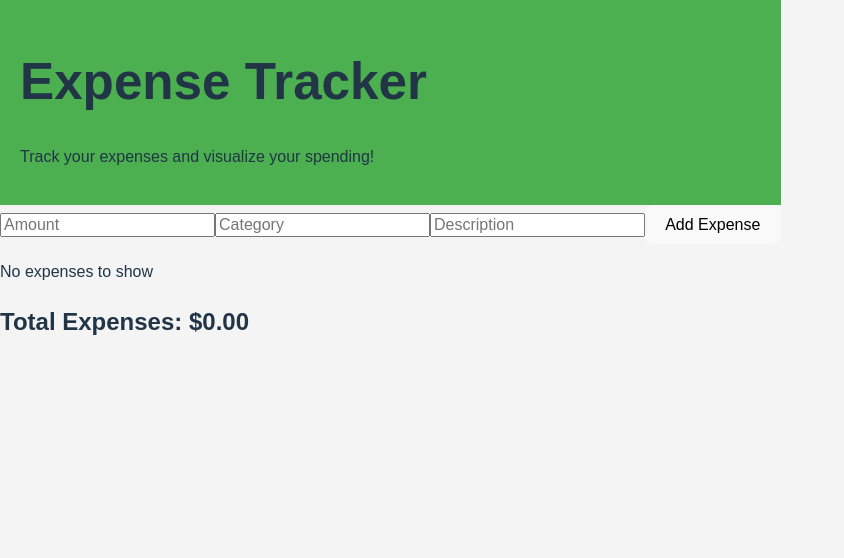
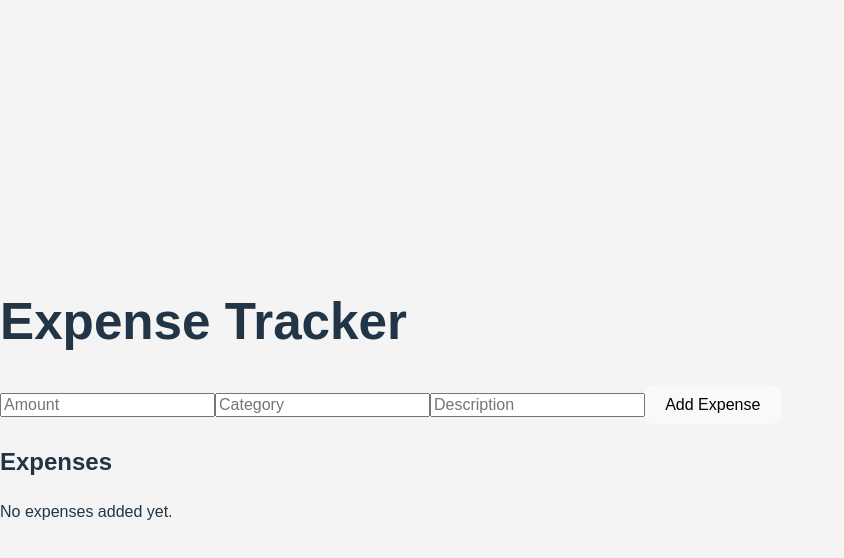
Before and after one commit to lenmorereal/expense-tracker-, a React (Vite) app: page / in a window 1280 px wide. Shown: the top 558 px of the page, without its empty margins (0-844 px from the left). Built offline with nearby package versions, Linux system fonts and the light colour scheme.

Commit message:
Update App.jsx

```diff
--- a/src/App.jsx
+++ b/src/App.jsx
@@ -1,53 +1,35 @@
-import React, { useState, useEffect } from 'react';
-import ExpenseForm from './components/ExpenseForm';
-import ExpenseList from './components/ExpenseList';
-import Chart from './components/Chart';
+// src/App.jsx
+import React, { useState } from 'react';
+import ExpenseForm from './components/ExpenseForm';  // Make sure the path is correct
 import './App.css';
 
 function App() {
   const [expenses, setExpenses] = useState([]);
-  const [total, setTotal] = useState(0);
 
-  useEffect(() => {
-    // Load expenses from localStorage on component mount
-    const savedExpenses = JSON.parse(localStorage.getItem('expenses')) || [];
-    setExpenses(savedExpenses);
-    calculateTotal(savedExpenses);
-  }, []);
-
-  useEffect(() => {
-    // Save expenses to localStorage
-    localStorage.setItem('expenses', JSON.stringify(expenses));
-    calculateTotal(expenses);
-  }, [expenses]);
-
-  const calculateTotal = (expenses) => {
-    const totalAmount = expenses.reduce((acc, expense) => acc + expense.amount, 0);
-    setTotal(totalAmount);
-  };
-
-  const addExpense = (expense) => {
-    setExpenses([expense, ...expenses]);
-  };
-
-  const deleteExpense = (id) => {
-    setExpenses(expenses.filter(expense => expense.id !== id));
+  // Function to handle the form submission
+  const addExpenseHandler = (expense) => {
+    setExpenses((prevExpenses) => [...prevExpenses, expense]);
   };
 
   return (
     <div className="App">
-      <header className="text-center p-4 bg-blue-500 text-white">
-        <h1 className="text-3xl font-bold">Expense Tracker</h1>
-        <p className="text-xl">Track your expenses and visualize your spending!</p>
-      </header>
-      <main className="p-6">
-        <ExpenseForm addExpense={addExpense} />
-        <ExpenseList expenses={expenses} deleteExpense={deleteExpense} />
-        <div className="mt-6">
-          <h2 className="text-2xl">Total Expenses: ${total.toFixed(2)}</h2>
-          <Chart expenses={expenses} />
-        </div>
-      </main>
+      <h1>Expense Tracker</h1>
+
+      {/* Pass the addExpenseHandler to ExpenseForm as a prop */}
+      <ExpenseForm onAddExpense={addExpenseHandler} />
+
+      <div className="expense-list">
+        <h2>Expenses</h2>
+        {expenses.length === 0 ? (
+          <p>No expenses added yet.</p>
+        ) : (
+          <ul>
+            {expenses.map((expense, index) => (
+              <li key={index}>{expense.name}: ${expense.amount}</li>
+            ))}
+          </ul>
+        )}
+      </div>
     </div>
   );
 }
```
